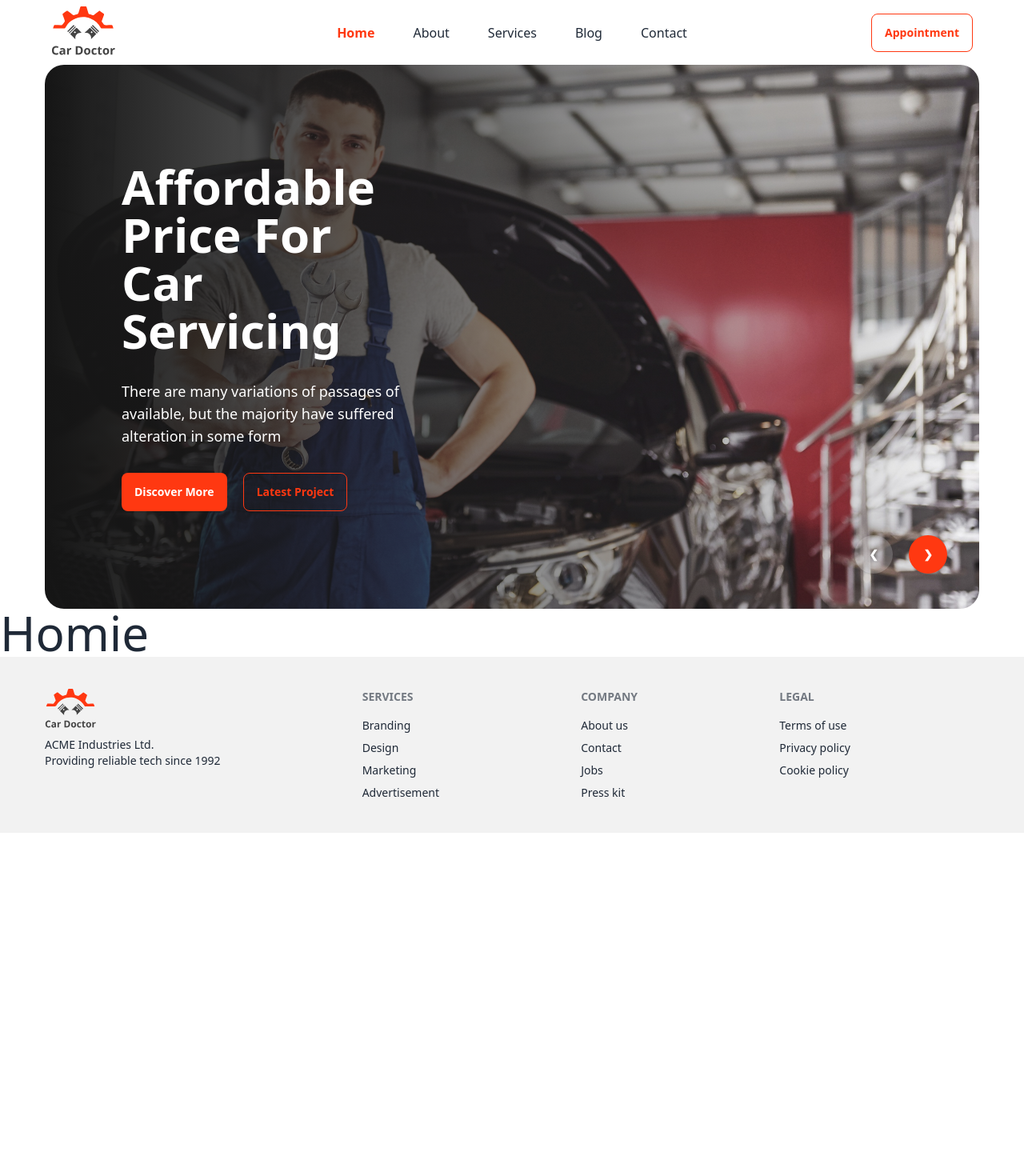
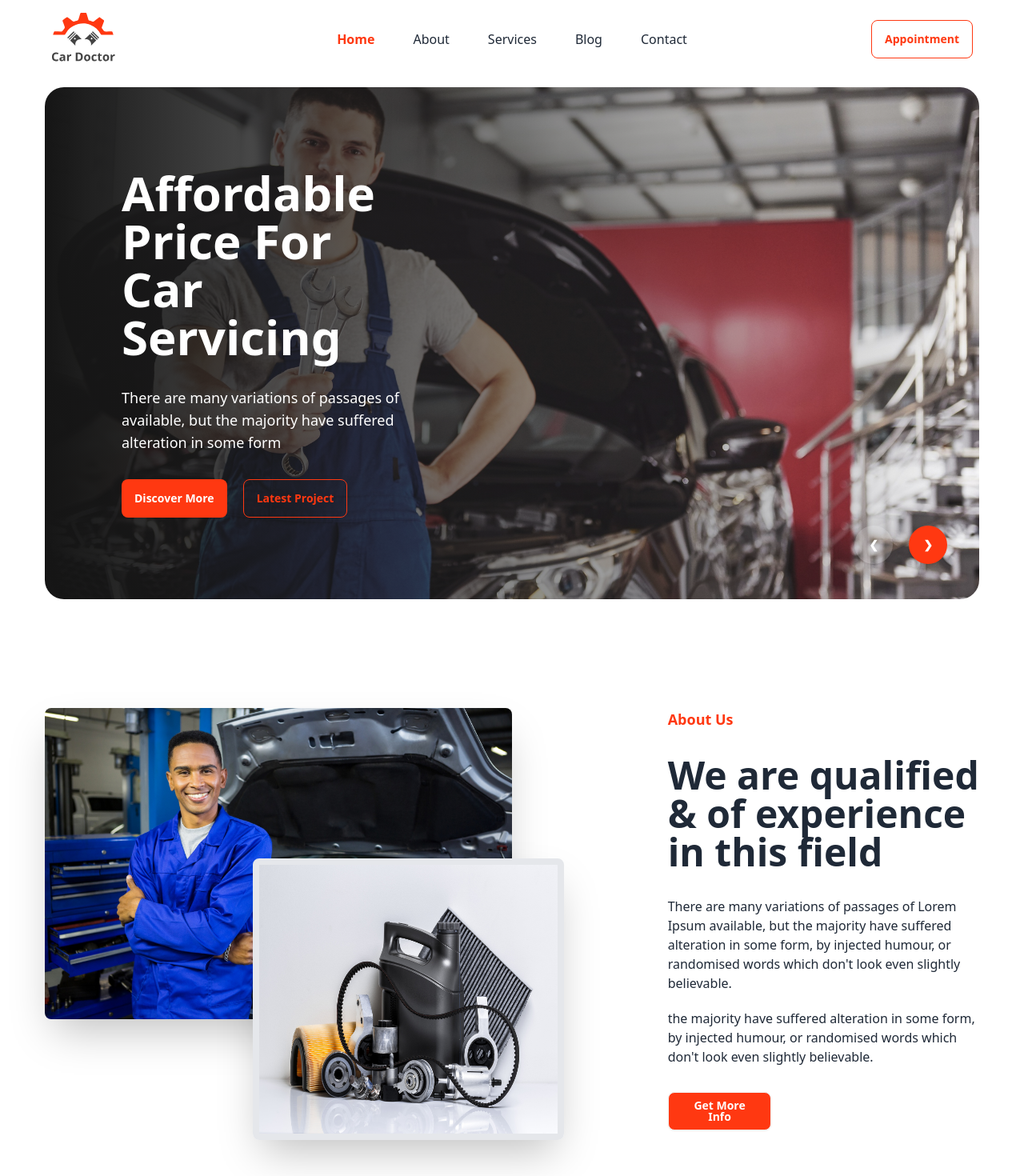
Before and after one commit to Meherab003/Car-doctor-client, a React (Vite) app: page / in a window 1280 px wide. Shown: the top 1470 px of the page at 80% size. Before the commit the page ends 1041 px from the top, so only its background shows below. Built offline with nearby package versions, Linux system fonts and the light colour scheme.

Commit message:
about us section on home page

```diff
--- /dev/null
+++ b/src/Pages/Home/About/About.jsx
@@ -0,0 +1,28 @@
+import person from '../../../assets/images/about_us/person.jpg'
+import parts from '../../../assets/images/about_us/parts.jpg'
+
+const About = () => {
+    return (
+        <div>
+            <div className="md:h-screen py-5 flex items-center justify-center">
+                <div className="flex w-full flex-col lg:flex-row">
+                    <div className='lg:w-1/2 flex-1 relative'>
+                        <img src={person} className="md:w-3/4 rounded-lg shadow-2xl object-cover" />
+                        <img src={parts} className="md:w-1/2 md:h-2/3 md:absolute rounded-lg shadow-2xl left-1/3 top-1/3 border-8 mt-3" />
+                    </div>
+                    <div className='lg:w-1/3 flex flex-col gap-3 md:gap-8'>
+                        <h1 className="text-lg font-bold text-[#ff3811]">About Us</h1>
+                        <h1 className="text-2xl md:text-4xl lg:text-5xl font-bold">We are qualified & of experience in this field</h1>
+                        <div className='flex flex-col gap-1 md:gap-5'>
+                            <p className="">There are many variations of passages of Lorem Ipsum available, but the majority have suffered alteration in some form, by injected humour, or randomised words which don't look even slightly believable.</p>
+                            <p className="">the majority have suffered alteration in some form, by injected humour, or randomised words which don't look even slightly believable.</p>
+                        </div>
+                        <button className="btn bg-[#ff3811] text-white hover:text-black md:w-1/3">Get More Info</button>
+                    </div>
+                </div>
+            </div>
+        </div>
+    );
+};
+
+export default About;
--- a/src/Pages/Home/Banner/Banner.jsx
+++ b/src/Pages/Home/Banner/Banner.jsx
@@ -7,7 +7,7 @@ import img6 from '../../../assets/images/banner/6.jpg';
 
 const Banner = () => {
     return (
-        <div className='px-3 md:px-12 lg:px-14 md:h-[85vh]'>
+        <div className='md:h-[80vh]'>
             <div className="carousel w-full h-full rounded-3xl">
                 <div id="slide1" className="carousel-item relative w-full">
                     <img src={img1} className="w-full object-cover" />
--- a/src/Pages/Home/Home.jsx
+++ b/src/Pages/Home/Home.jsx
@@ -1,10 +1,11 @@
+import About from "./About/About";
 import Banner from "./Banner/Banner";
 
 const Home = () => {
     return (
-        <div>
+        <div className="px-3 md:px-12 lg:px-14">
             <Banner></Banner>
-            <h2 className="text-6xl">Homie</h2>
+            <About></About>
         </div>
     );
 };
--- a/src/Pages/Shared/NavBar/NavBar.jsx
+++ b/src/Pages/Shared/NavBar/NavBar.jsx
@@ -11,7 +11,7 @@ const NavBar = () => {
         <li><NavLink className='font-medium' to='/contact'>Contact</NavLink></li>
     </>
     return (
-        <div className="md:px-10 lg:px-14">
+        <div className="md:px-10 lg:px-14 lg:pt-2 lg:pb-5">
             <nav className="navbar bg-base-100">
                 <div className="navbar-start">
                     <div className="dropdown">
```
